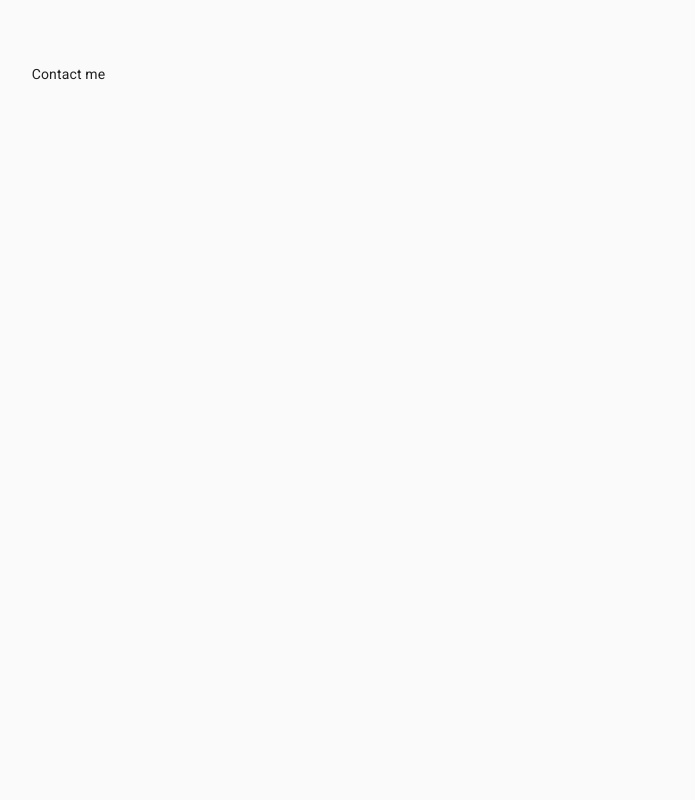
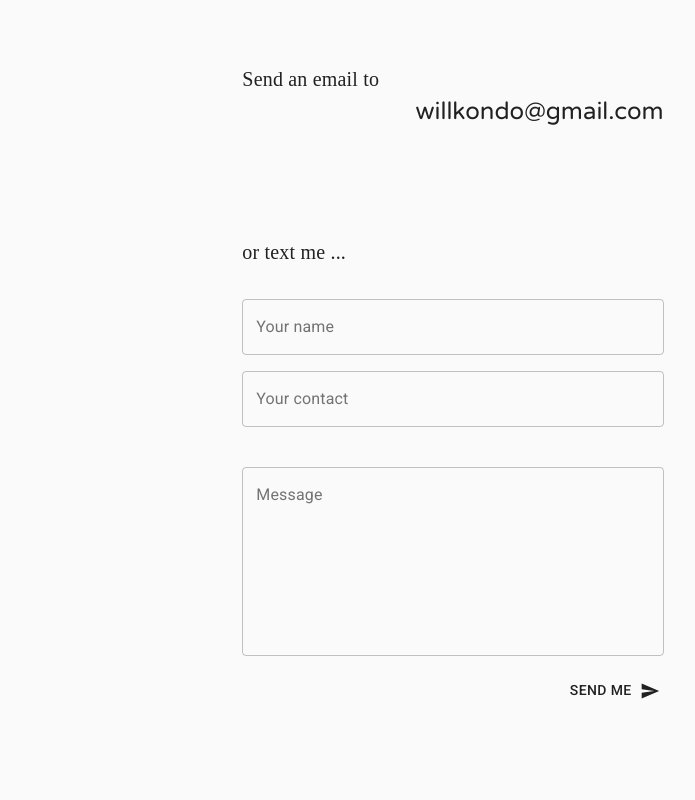
Before and after one commit to billkondo/portfolio, a Next.js app: page / in a window 1280 px wide. Shown: the part 1560-2360 px from the top of the page, without its empty margins (187-882 px from the left). Built offline with nearby package versions, Linux system fonts and the light colour scheme; no server answers; a web font is replaced by a local one.

Commit message:
Basic ContacMe layout

```diff
--- a/components/contact_me/ContactMe.tsx
+++ b/components/contact_me/ContactMe.tsx
@@ -1,5 +1,44 @@
+import { Grid, makeStyles } from '@material-ui/core';
+
+import Email from 'config/email';
+
+import Description from 'components/typography/Description';
+import SubTitle from 'components/typography/Subtitle';
+
+import Form from './form/Form';
+
+const useStyles = makeStyles({
+  root: {
+    height: '100%',
+  },
+});
+
 const ContactMe = () => {
-  return <div>Contact me</div>;
+  const classes = useStyles();
+
+  return (
+    <Grid container direction="column" className={classes.root}>
+      <Grid item container>
+        <Description>Send an email to</Description>
+      </Grid>
+
+      <Grid item container justify="flex-end">
+        <SubTitle>{Email}</SubTitle>
+      </Grid>
+
+      <Grid item container style={{ flex: 1 }}></Grid>
+
+      <Grid item container>
+        <Description>or text me ...</Description>
+      </Grid>
+
+      <Grid item container style={{ marginTop: 32 }}>
+        <Form></Form>
+      </Grid>
+
+      <Grid item container style={{ flex: 1 }}></Grid>
+    </Grid>
+  );
 };
 
 export default ContactMe;
--- /dev/null
+++ b/components/contact_me/form/Form.tsx
@@ -0,0 +1,53 @@
+import { Grid, Button } from '@material-ui/core';
+import { Send } from '@material-ui/icons';
+
+import useForm, { FormKeyType } from './useForm';
+import FormTextField from './FormTextfield';
+
+const Form = () => {
+  const { form, setForm } = useForm();
+
+  const _onChange = (key: FormKeyType) => (value: string) =>
+    setForm({
+      ...form,
+      [key]: value,
+    });
+
+  return (
+    <Grid container direction="column">
+      <Grid item container>
+        <FormTextField
+          value={form.name}
+          onChange={_onChange('name')}
+          label="Your name"
+          fullWidth={true}
+        ></FormTextField>
+      </Grid>
+
+      <Grid item container style={{ marginTop: 16 }}>
+        <FormTextField
+          value={form.contact}
+          onChange={_onChange('contact')}
+          label="Your contact"
+          fullWidth={true}
+        ></FormTextField>
+      </Grid>
+
+      <Grid item container style={{ marginTop: 40 }}>
+        <FormTextField
+          value={form.message}
+          onChange={_onChange('message')}
+          label="Message"
+          fullWidth={true}
+          multiline={true}
+        ></FormTextField>
+      </Grid>
+
+      <Grid item container justify="flex-end" style={{ marginTop: 16 }}>
+        <Button endIcon={<Send></Send>}>Send Me</Button>
+      </Grid>
+    </Grid>
+  );
+};
+
+export default Form;
--- /dev/null
+++ b/components/contact_me/form/FormTextField.tsx
@@ -0,0 +1,33 @@
+import { TextField, withStyles } from '@material-ui/core';
+import { FunctionComponent } from 'react';
+
+const StyledTextField = withStyles({})(TextField);
+
+type Props = {
+  value: string;
+  onChange: (value: string) => void;
+  label: string;
+  fullWidth?: boolean;
+  multiline?: boolean;
+};
+const FormTextField: FunctionComponent<Props> = ({
+  value,
+  onChange,
+  label,
+  fullWidth = false,
+  multiline = false,
+}) => {
+  return (
+    <StyledTextField
+      value={value}
+      label={label}
+      variant="outlined"
+      fullWidth={fullWidth}
+      multiline={multiline}
+      onChange={(e) => onChange(e.target.value)}
+      rows={8}
+    ></StyledTextField>
+  );
+};
+
+export default FormTextField;
--- /dev/null
+++ b/components/contact_me/form/useForm.ts
@@ -0,0 +1,21 @@
+import { useState } from 'react';
+
+export type FormKeyType = 'name' | 'contact' | 'message';
+type FormProps = {
+  name: string;
+  contact: string;
+  message: string;
+};
+const initialForm: FormProps = {
+  name: '',
+  contact: '',
+  message: '',
+};
+
+const useForm = () => {
+  const [form, setForm] = useState<FormProps>(initialForm);
+
+  return { form, setForm };
+};
+
+export default useForm;
--- /dev/null
+++ b/config/email.ts
@@ -0,0 +1,3 @@
+const Email = 'willkondo@gmail.com';
+
+export default Email;
--- a/pages/index.tsx
+++ b/pages/index.tsx
@@ -58,11 +58,13 @@ export default function Home() {
           id="contact-me"
           item
           container
-          direction="column"
           className={classes.root}
+          justify="center"
           style={{ padding: '1.5rem 0' }}
         >
-          <ContactMe></ContactMe>
+          <Grid item container xs={12} sm={10} md={6}>
+            <ContactMe></ContactMe>
+          </Grid>
         </Grid>
       </Grid>
     </Grid>
```
